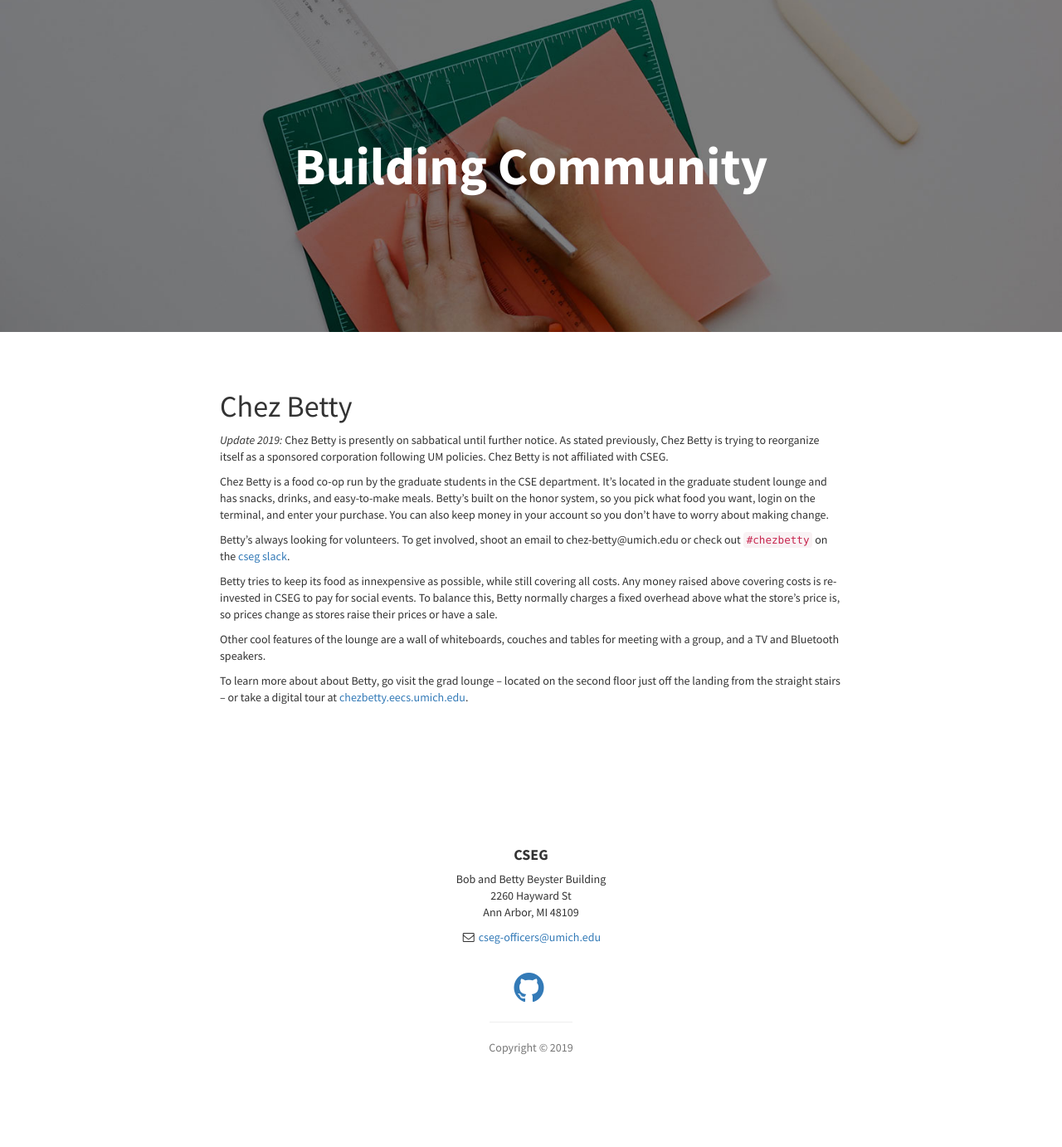
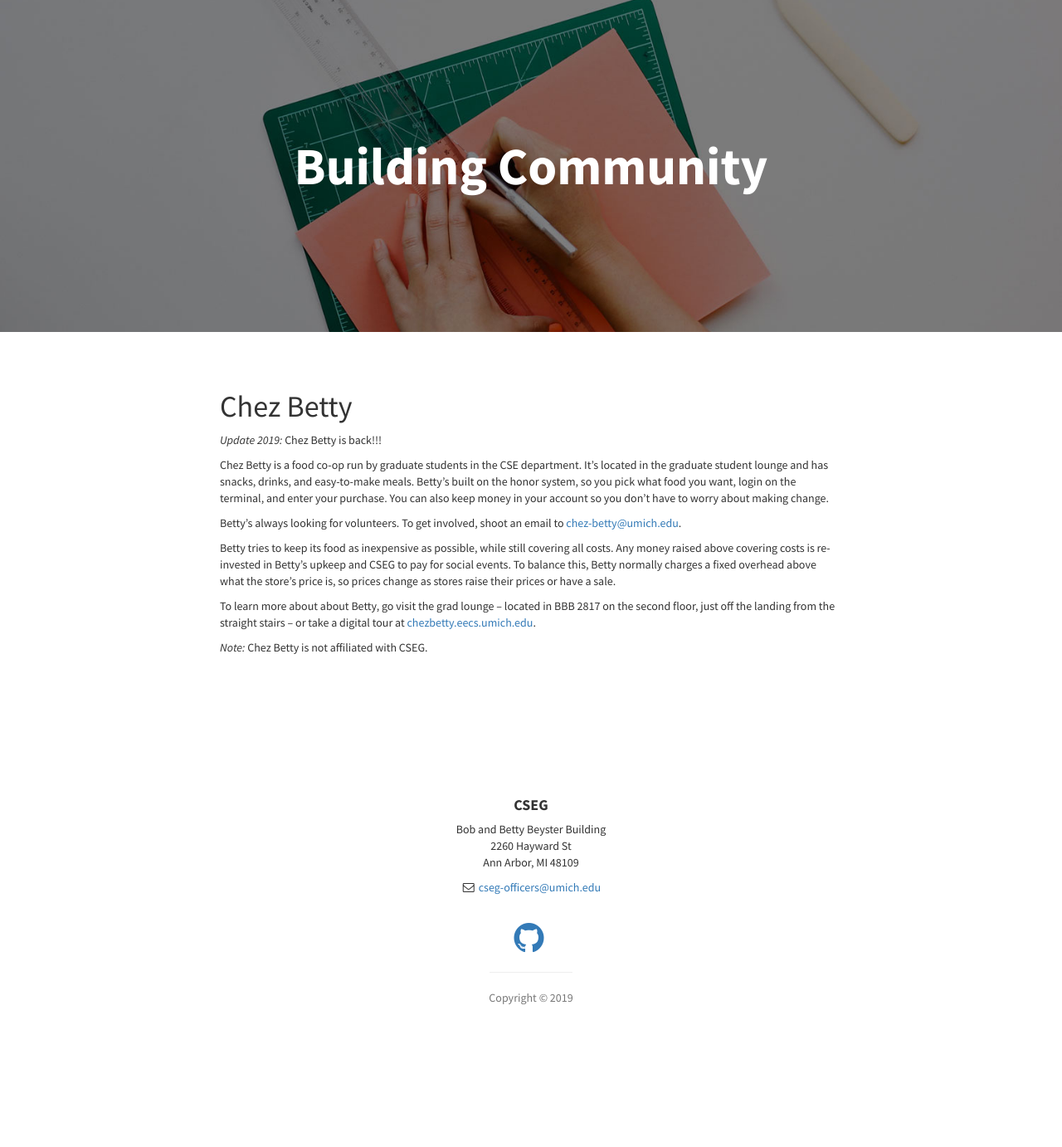
Before and after one commit to cseg-michigan/cseg-michigan.github.io, a Jekyll site: the page built from betty.md, in a window 1280 px wide. Shown: the whole page at 83% size. Built offline with Jekyll 4.4.1, drawn with Linux system fonts in a browser that asks for light colours; our own code applies the rules of GitHub Pages for plain Markdown files; after the commit the page ends 1322 px from its top, so only the background shows below that.

Commit message:
[BETTY] Update page with current Betty status

```diff
--- a/betty.md
+++ b/betty.md
@@ -6,25 +6,14 @@ section: betty
 Chez Betty
 ==========
 
-*Update 2019:* Chez Betty is presently on sabbatical until further notice. As stated previously, Chez Betty is trying to reorganize itself as a sponsored corporation following UM policies. Chez Betty is not affiliated with CSEG.
+*Update 2019:* Chez Betty is back!!!
 
-Chez Betty is a food co-op run by the graduate students in the CSE department.
-It's located in the graduate student lounge and has snacks, drinks, and easy-to-make meals.
-Betty's built on the honor system, so you pick what food you want, login on the terminal,
-and enter your purchase. You can also keep money in your account so you don't have to worry
-about making change.
+Chez Betty is a food co-op run by graduate students in the CSE department. It's located in the graduate student lounge and has snacks, drinks, and easy-to-make meals. Betty's built on the honor system, so you pick what food you want, login on the terminal, and enter your purchase. You can also keep money in your account so you don't have to worry about making change.
 
-Betty's always looking for volunteers. To get involved, shoot an email to
-chez-betty@umich.edu or check out `#chezbetty` on the [cseg slack](https://csegumich.slack.com).
+Betty's always looking for volunteers. To get involved, shoot an email to [chez-betty@umich.edu](mailto:chez-betty@umich.edu).
 
-Betty tries to keep its food as innexpensive as possible, while still covering all costs.
-Any money raised above covering costs is re-invested in CSEG to pay for social events.
-To balance this, Betty normally charges a fixed overhead above what the store's price is,
-so prices change as stores raise their prices or have a sale.
+Betty tries to keep its food as inexpensive as possible, while still covering all costs. Any money raised above covering costs is re-invested in Betty's upkeep and CSEG to pay for social events. To balance this, Betty normally charges a fixed overhead above what the store's price is, so prices change as stores raise their prices or have a sale.
 
-Other cool features of the lounge are a wall of whiteboards, couches and tables for meeting with a group,
-and a TV and Bluetooth speakers.
+To learn more about about Betty, go visit the grad lounge -- located in BBB 2817 on the second floor, just off the landing from the straight stairs -- or take a digital tour at [chezbetty.eecs.umich.edu](https://chezbetty.eecs.umich.edu).
 
-To learn more about about Betty, go visit the grad lounge -- located on the second floor
-just off the landing from the straight stairs -- or take a digital tour at
-[chezbetty.eecs.umich.edu](https://chezbetty.eecs.umich.edu).
+*Note:* Chez Betty is not affiliated with CSEG.
```
